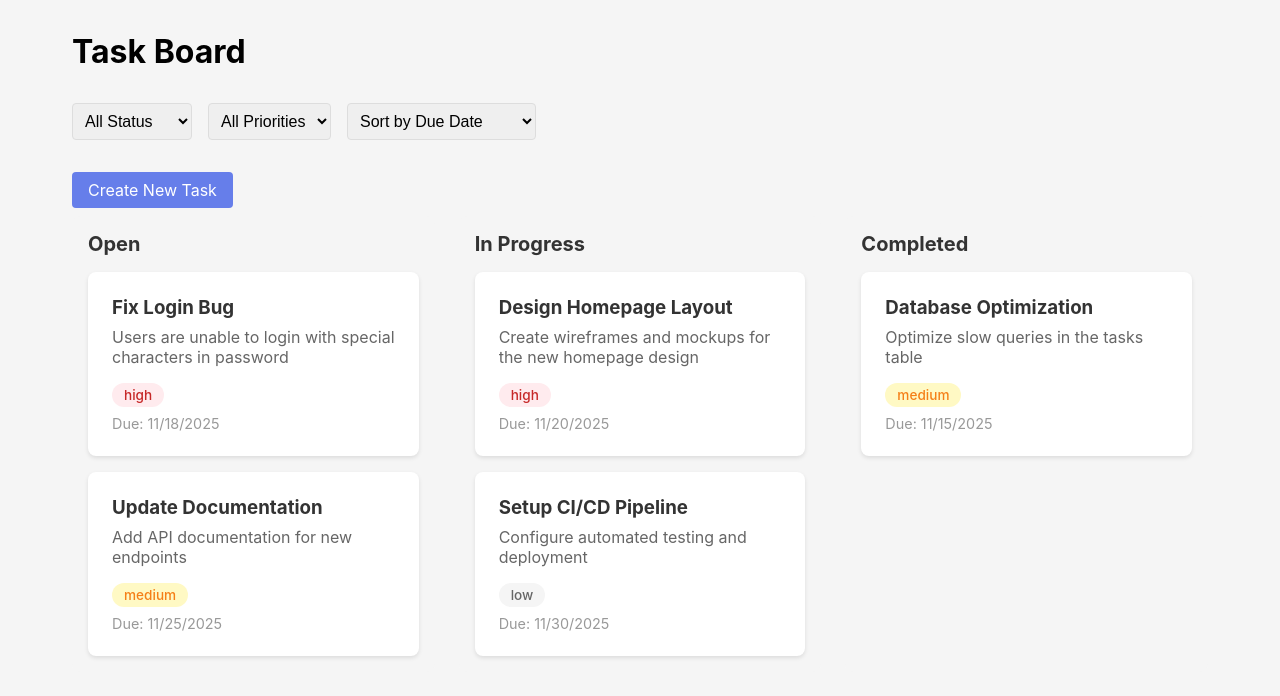
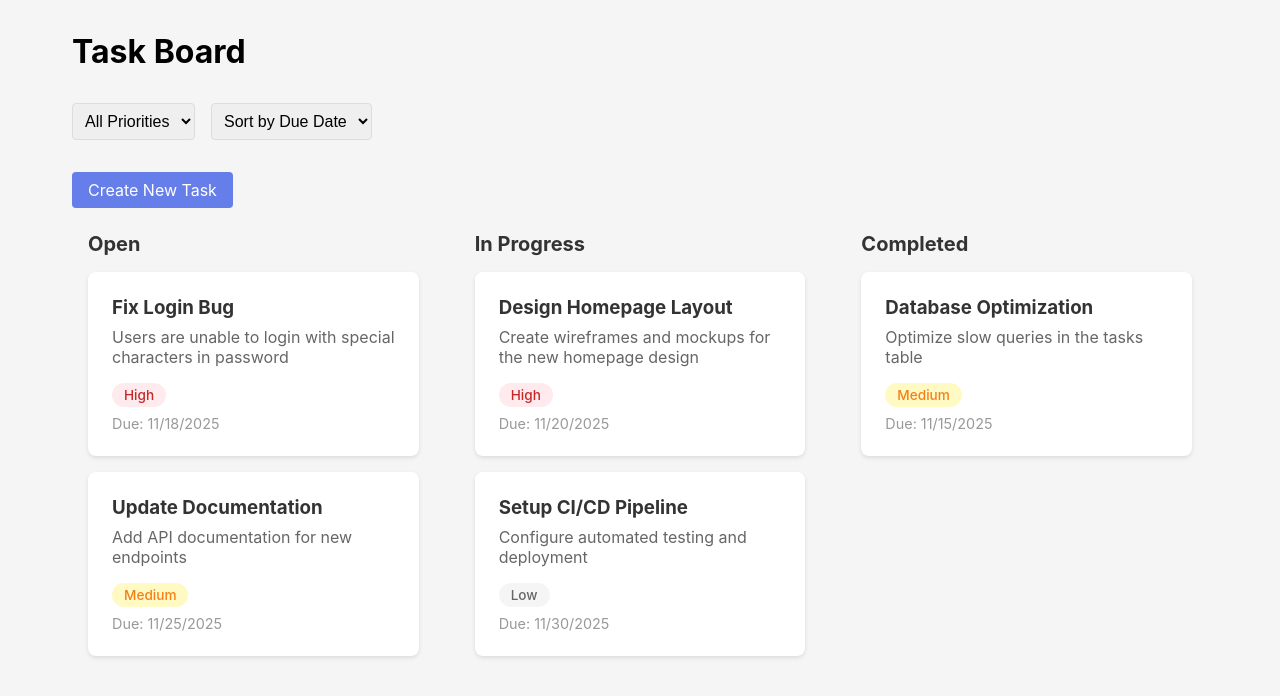
Before and after one commit to mpa92/Project_Group_10_Task_Management_Application, a React (Create React App) app in the folder client/: page /tasks in a window 1280 px wide. Shown: the top 696 px of the page. Built offline with nearby package versions, Linux system fonts and the light colour scheme; no server answers; sample sign-in values are in the browser's storage.

Commit message:
Add filtering functionality

```diff
--- a/client/src/components/Tasks/Task.js
+++ b/client/src/components/Tasks/Task.js
@@ -1,6 +1,6 @@
 import './Tasks.css';
 import { Link } from 'react-router-dom';
-import { getTaskStatusText } from './taskUtil';
+import { getTaskPriorityText, getTaskStatusText } from './taskUtil';
 
 function Task( { task } ) {
     return (
@@ -15,7 +15,7 @@ function Task( { task } ) {
                 </span>
                 */}
                 <span className={`task-priority task-priority-${task.priority}`}>
-                    {task.priority}
+                    {getTaskPriorityText(task.priority)}
                 </span>
                 </div>
                 {task.due_date && (
--- a/client/src/components/Tasks/TaskBoard.js
+++ b/client/src/components/Tasks/TaskBoard.js
@@ -27,7 +27,8 @@ const TaskBoard = () => {
     // };
     // fetchTasks();
 
-    setTasks(mockTasks);
+    // Filter
+    filters.priority && filters.priority === 'all' ? setTasks(mockTasks) : setTasks(mockTasks.filter(task => task.priority === filters.priority));
     setLoading(false);
   }, [filters]);
 
@@ -49,12 +50,6 @@ const TaskBoard = () => {
       </header>
 
       <div className="filters">
-        <select name="status" value={filters.status} onChange={handleFilterChange}>
-          <option value="all">All Status</option>
-          <option value="open">Open</option>
-          <option value="in_progress">In Progress</option>
-          <option value="completed">Completed</option>
-        </select>
         <select name="priority" value={filters.priority} onChange={handleFilterChange}>
           <option value="all">All Priorities</option>
           <option value="low">Low</option>
@@ -64,7 +59,6 @@ const TaskBoard = () => {
         <select name="sortBy" value={filters.sortBy} onChange={handleFilterChange}>
           <option value="due_date">Sort by Due Date</option>
           <option value="priority">Sort by Priority</option>
-          <option value="created_at">Sort by Created Date</option>
         </select>
       </div>
 
@@ -75,7 +69,7 @@ const TaskBoard = () => {
           <p>No tasks found. Create your first task!</p>
         ) : (
           ["open","in_progress","completed"].map(status => (
-            <TaskGroup key={status} tasks={tasks} status={status} />
+            <TaskGroup key={status} tasks={tasks} status={status} filters={filters} />
           ))
         )}
       </div>
--- a/client/src/components/Tasks/TaskGroup.js
+++ b/client/src/components/Tasks/TaskGroup.js
@@ -2,8 +2,32 @@ import './Tasks.css';
 import Task from "./Task";
 import { getTaskStatusText } from "./taskUtil";
 
-function TaskGroup({ tasks, status }) {
-    const filteredTasks = tasks.filter(task => task.status === status);
+const statusMap = {
+    "high": 1,
+    "medium": 2,
+    "low": 3
+}
+
+function TaskGroup({ tasks, status, filters }) {
+    let filteredTasks = tasks.filter(task => task.status === status);
+
+    if (filters.priority !== 'all') {
+        filteredTasks = filteredTasks.filter(task => task.priority === filters.priority);
+    }
+
+    switch (filters.sortBy) {
+        case 'due_date':
+            filteredTasks.sort((a, b) => new Date(a.due_date).getTime() - new Date(b.due_date).getTime());
+            break;
+
+        case 'priority':
+            filteredTasks.sort((a, b) => statusMap[a] - statusMap[b]);
+            break;
+
+        default:
+            break;
+    }
+
     return (
         <div className="task-group">
             <h2>{getTaskStatusText(status)}</h2>
--- a/client/src/components/Tasks/taskUtil.js
+++ b/client/src/components/Tasks/taskUtil.js
@@ -10,3 +10,16 @@ export function getTaskStatusText(status) {
             return status;
     }
 }
+
+export function getTaskPriorityText(priority) {
+     switch (priority) {
+        case 'low':
+            return 'Low';
+        case 'medium':
+            return 'Medium';
+        case 'high':
+            return 'High';
+        default:
+            return priority;
+    }
+}
```
